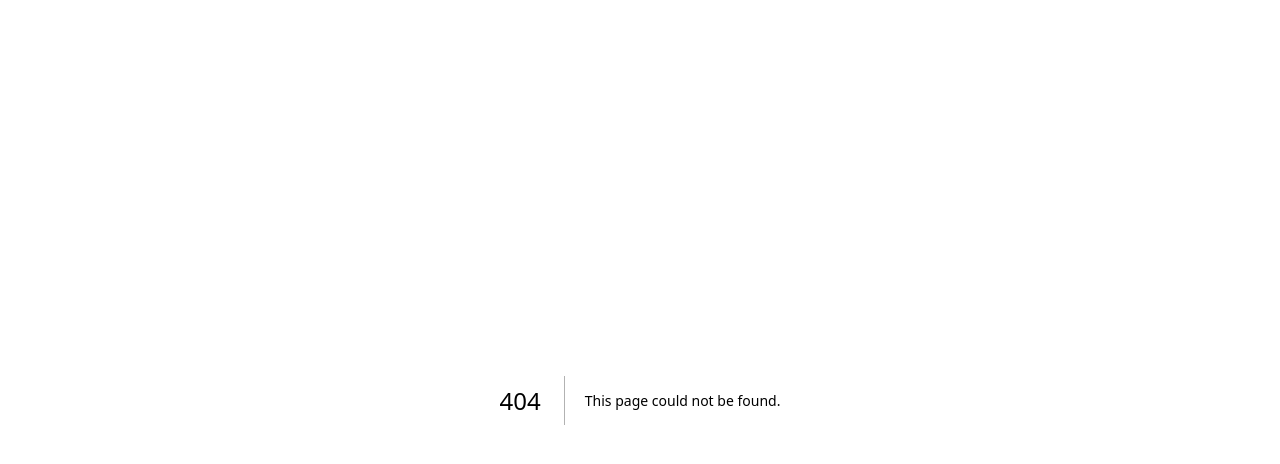
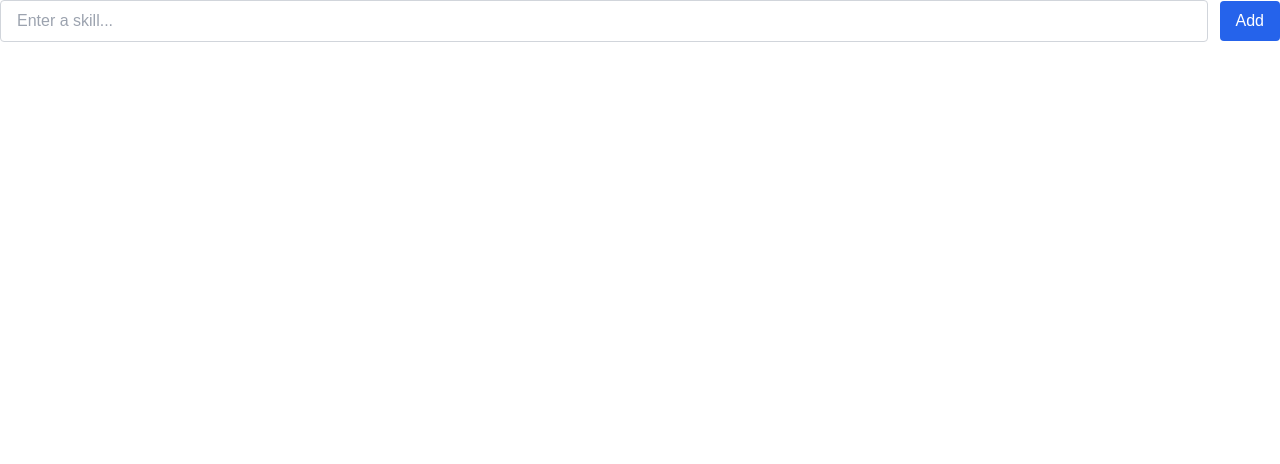
Before and after one commit to Suryansh-Varma/campuslinker, a Next.js app: page /skillbox in a window 1280 px wide. Before the commit this address had no page. Shown: the top 464 px of the page. Built offline with nearby package versions, Linux system fonts and the light colour scheme.

Commit message:
skillbox comm

```diff
--- /dev/null
+++ b/src/app/skillbox/page.tsx
@@ -0,0 +1,31 @@
+import React, { useState } from "react";
+
+const SkillInput = ({ onAdd }) => {
+  const [skill, setSkill] = useState("");
+
+  const handleAdd = () => {
+    if (skill.trim() === "") return;
+    onAdd(skill.trim());
+    setSkill("");
+  };
+
+  return (
+    <div className="flex items-center gap-3">
+      <input
+        type="text"
+        value={skill}
+        onChange={(e) => setSkill(e.target.value)}
+        placeholder="Enter a skill..."
+        className="border border-gray-300 rounded px-4 py-2 w-full focus:outline-none focus:ring-2 focus:ring-blue-400"
+      />
+      <button
+        onClick={handleAdd}
+        className="bg-blue-600 hover:bg-blue-700 text-white px-4 py-2 rounded transition duration-200"
+      >
+        Add
+      </button>
+    </div>
+  );
+};
+
+export default SkillInput;
```
